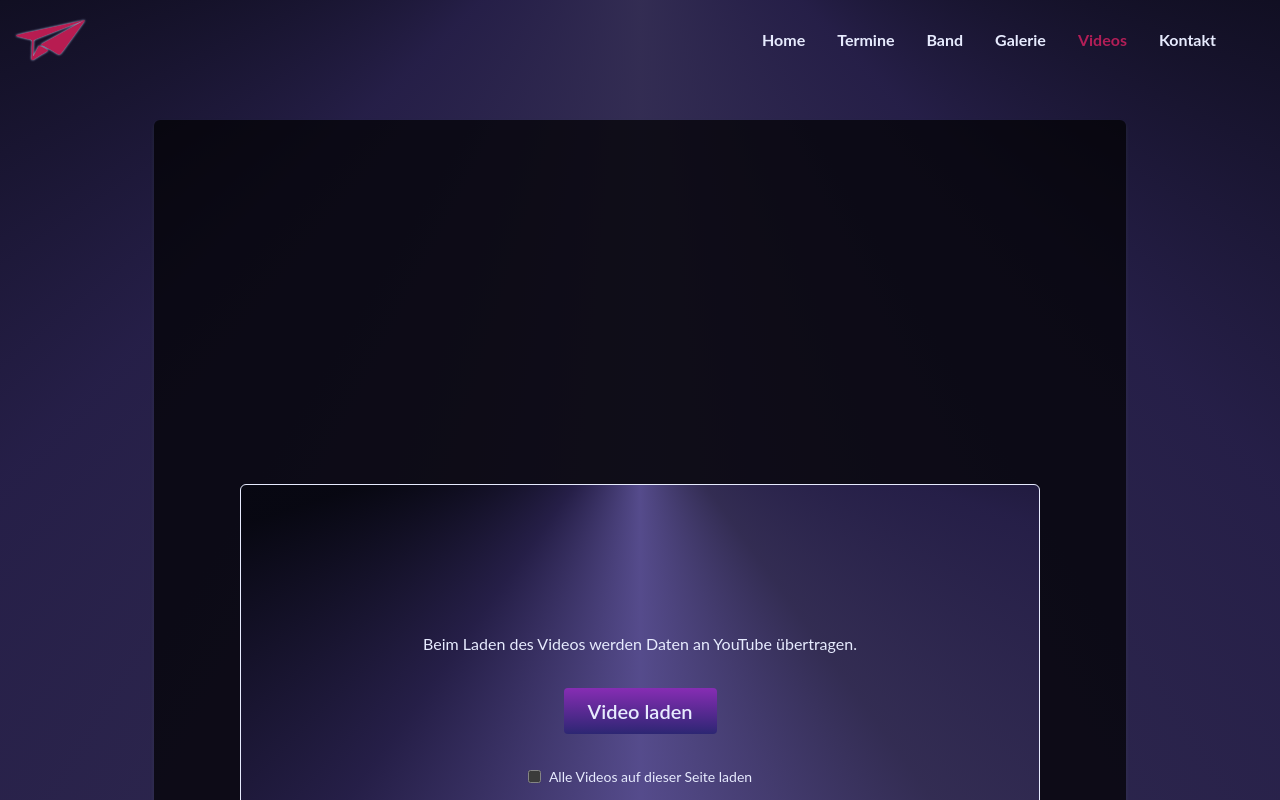
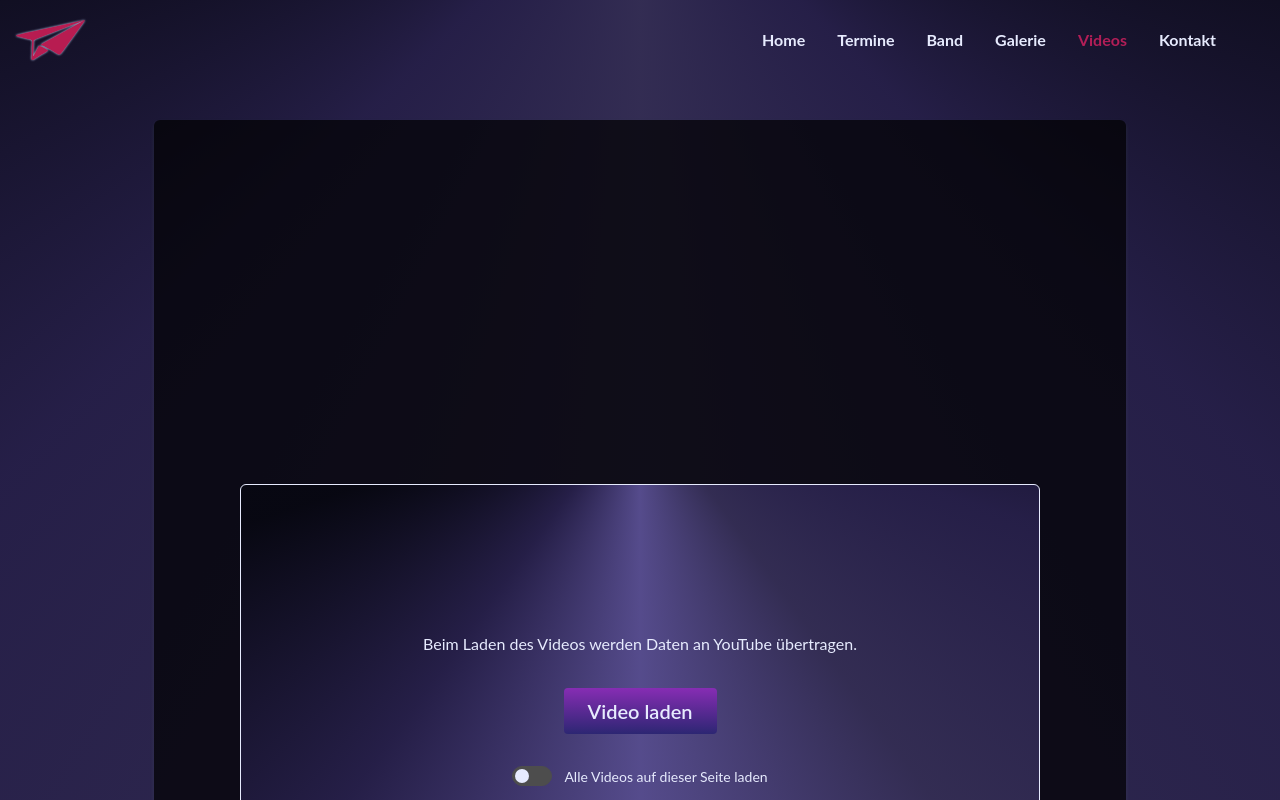
Before and after one commit to ManuKapolke/rockpommelsband, a React (Vite) app: page /videos in a window 1280 px wide. Shown: the top 800 px of the page. Built offline with nearby package versions, Linux system fonts and the light colour scheme.

Commit message:
Turn checkbox into toggle

```diff
--- /dev/null
+++ b/src/components/Toggle/Toggle.module.less
@@ -0,0 +1,22 @@
+.wrapper {
+  display: block;
+  width: 2.5rem;
+  height: 1.25rem;
+  border-radius: 1000px;
+  padding: 0.125rem;
+  border: 1px solid hsl(0 0% 30%);
+  background: hsl(0 0% 30%);
+  cursor: pointer;
+
+  &.toggleOn {
+    background: var(--rpb-color-b);
+  }
+}
+
+.ball {
+  display: block;
+  height: 100%;
+  aspect-ratio: 1 / 1;
+  background: var(--font-color-main);
+  border-radius: 1000px;
+}
--- /dev/null
+++ b/src/components/Toggle/Toggle.tsx
@@ -0,0 +1,35 @@
+import { motion } from "framer-motion";
+
+import styles from "./Toggle.module.less";
+
+type ToggleProps = {
+  value: boolean;
+  onChange: (value: boolean) => void;
+  id?: string;
+};
+
+export const Toggle = ({ value, onChange, id }: ToggleProps) => {
+  return (
+    <button
+      type="button"
+      id={id}
+      role="switch"
+      aria-checked={value}
+      className={`${styles.wrapper} ${value ? styles.toggleOn : ""}`}
+      onClick={() => onChange(!value)}
+    >
+      <motion.span
+        className={styles.ball}
+        initial={false}
+        transition={{
+          type: "spring",
+          stiffness: 500,
+          damping: 50,
+        }}
+        animate={{
+          x: value ? "100%" : "0%",
+        }}
+      />
+    </button>
+  );
+};
--- a/src/components/YouTubeEmbed/YouTubeEmbed.module.less
+++ b/src/components/YouTubeEmbed/YouTubeEmbed.module.less
@@ -38,10 +38,11 @@
 
 .ytConsentAll {
   display: flex;
-  gap: 8px;
+  gap: 12px;
   font-size: 0.875rem;
+  cursor: pointer;
 }
 
-.ytConsentAllCheckbox {
-  margin: 0;
+.ytConsentAllLabel {
+  user-select: none;
 }
--- a/src/components/YouTubeEmbed/YouTubeEmbed.tsx
+++ b/src/components/YouTubeEmbed/YouTubeEmbed.tsx
@@ -1,4 +1,4 @@
-import { useEffect, useState } from "react";
+import { useEffect, useId, useState } from "react";
 import { Button } from "../Button/Button";
 import styles from "./YouTubeEmbed.module.less";
 import {
@@ -6,6 +6,7 @@ import {
   onYouTubeConsentChange,
   setYouTubeConsent,
 } from "../../utils/youtubeConsent";
+import { Toggle } from "../Toggle/Toggle";
 
 type YouTubeEmbedProps = {
   videoId: string;
@@ -16,6 +17,7 @@ type YouTubeEmbedProps = {
 export const YouTubeEmbed = ({ videoId, params, title }: YouTubeEmbedProps) => {
   const [enabled, setEnabled] = useState(false);
   const [enableAll, setEnableAll] = useState(false);
+  const enableAllToggleId = useId();
 
   // Initial & bei globalen Änderungen reagieren
   useEffect(() => {
@@ -36,6 +38,17 @@ export const YouTubeEmbed = ({ videoId, params, title }: YouTubeEmbedProps) => {
     setEnabled(true);
   };
 
+  const handleEnableAllChange = (value: boolean) => {
+    setEnableAll(value);
+    if (value) {
+      // Let the toggle visibly switch to "on" first, then load videos
+      setTimeout(() => {
+        setYouTubeConsent(true);
+        setEnabled(true);
+      }, 300);
+    }
+  };
+
   if (!enabled) {
     return (
       <div className={styles.videoPlaceholder}>
@@ -46,14 +59,15 @@ export const YouTubeEmbed = ({ videoId, params, title }: YouTubeEmbedProps) => {
           Video laden
         </Button>
 
-        <label className={styles.ytConsentAll}>
-          <input
-            type="checkbox"
-            checked={enableAll}
-            onChange={(e) => setEnableAll(e.target.checked)}
-            className={styles.ytConsentAllCheckbox}
+        <label className={styles.ytConsentAll} htmlFor={enableAllToggleId}>
+          <Toggle
+            id={enableAllToggleId}
+            value={enableAll}
+            onChange={handleEnableAllChange}
           />
-          <span>Alle Videos auf dieser Seite laden</span>
+          <span className={styles.ytConsentAllLabel}>
+            Alle Videos auf dieser Seite laden
+          </span>
         </label>
       </div>
     );
```
